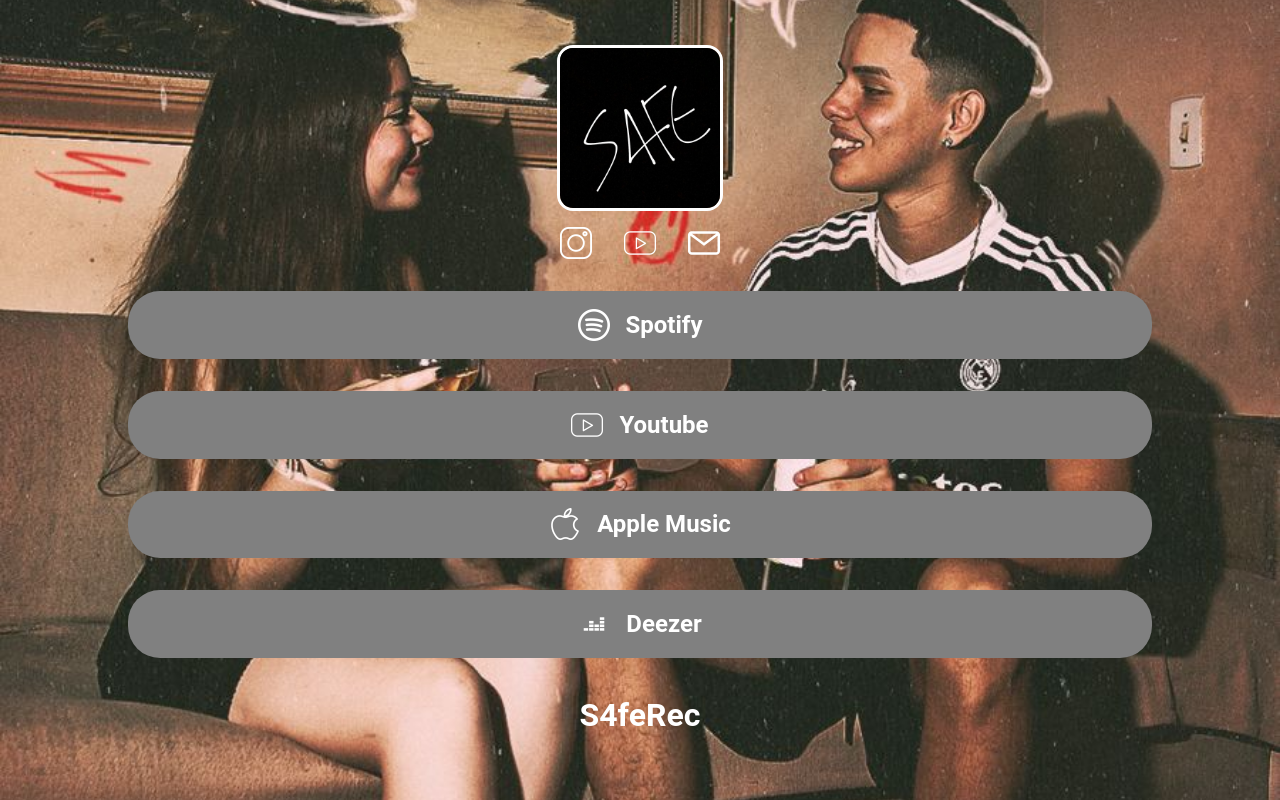
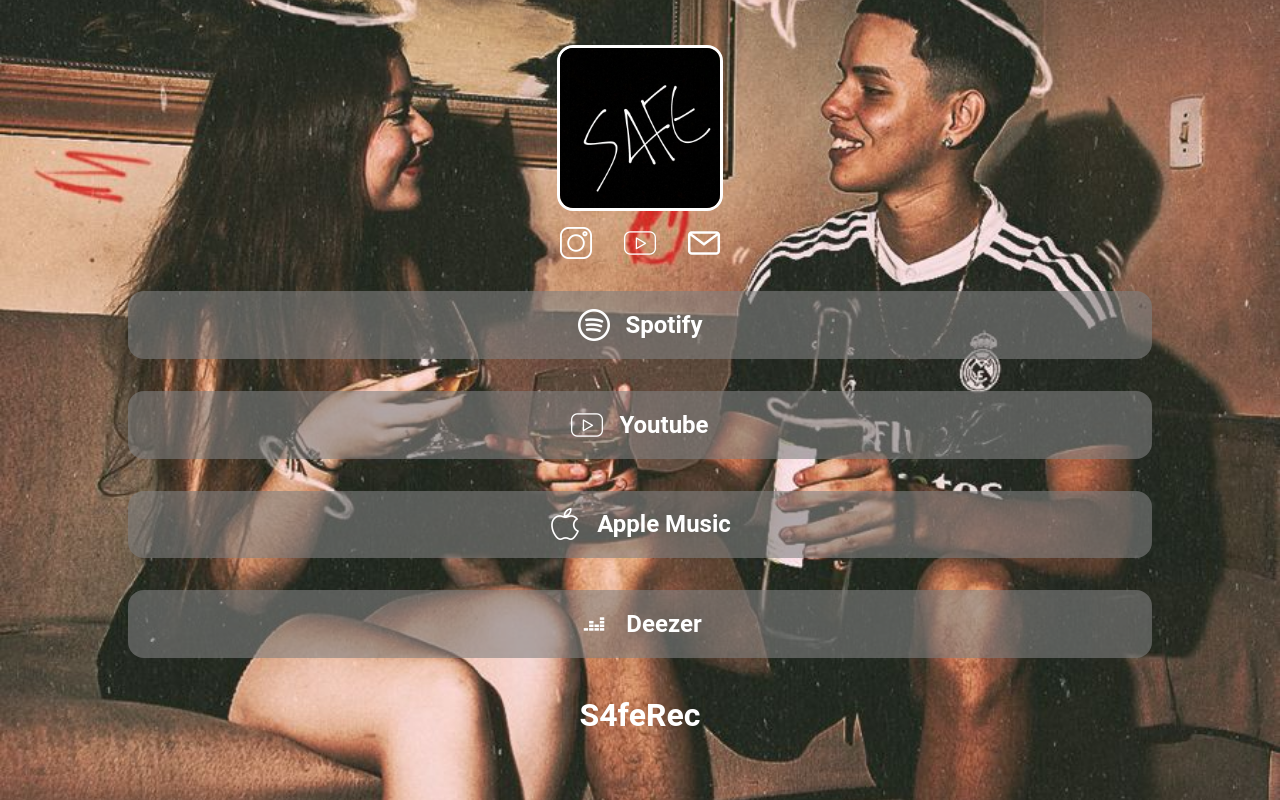
Before and after one commit to mateuslevi12/Safe, a plain HTML site: page index.html in a window 1280 px wide. Drawn offline with Linux system fonts and the light colour scheme.

Commit message:
border radius

```diff
--- a/index.css
+++ b/index.css
@@ -48,14 +48,14 @@
     justify-content: center;
     align-items: center;
 
-    background: gray;
+    background: rgba(128, 128, 128, 0.597);
     display: flex;
     flex-direction: row;
     align-items: center;
     justify-content: center;
     width: 80vw;
     color: white;
-    border-radius: 2rem;
+    border-radius: 1rem;
     gap: 1rem;
     cursor: pointer;
 }
```
Also changed, not shown: index.html (line endings or trailing spaces).
